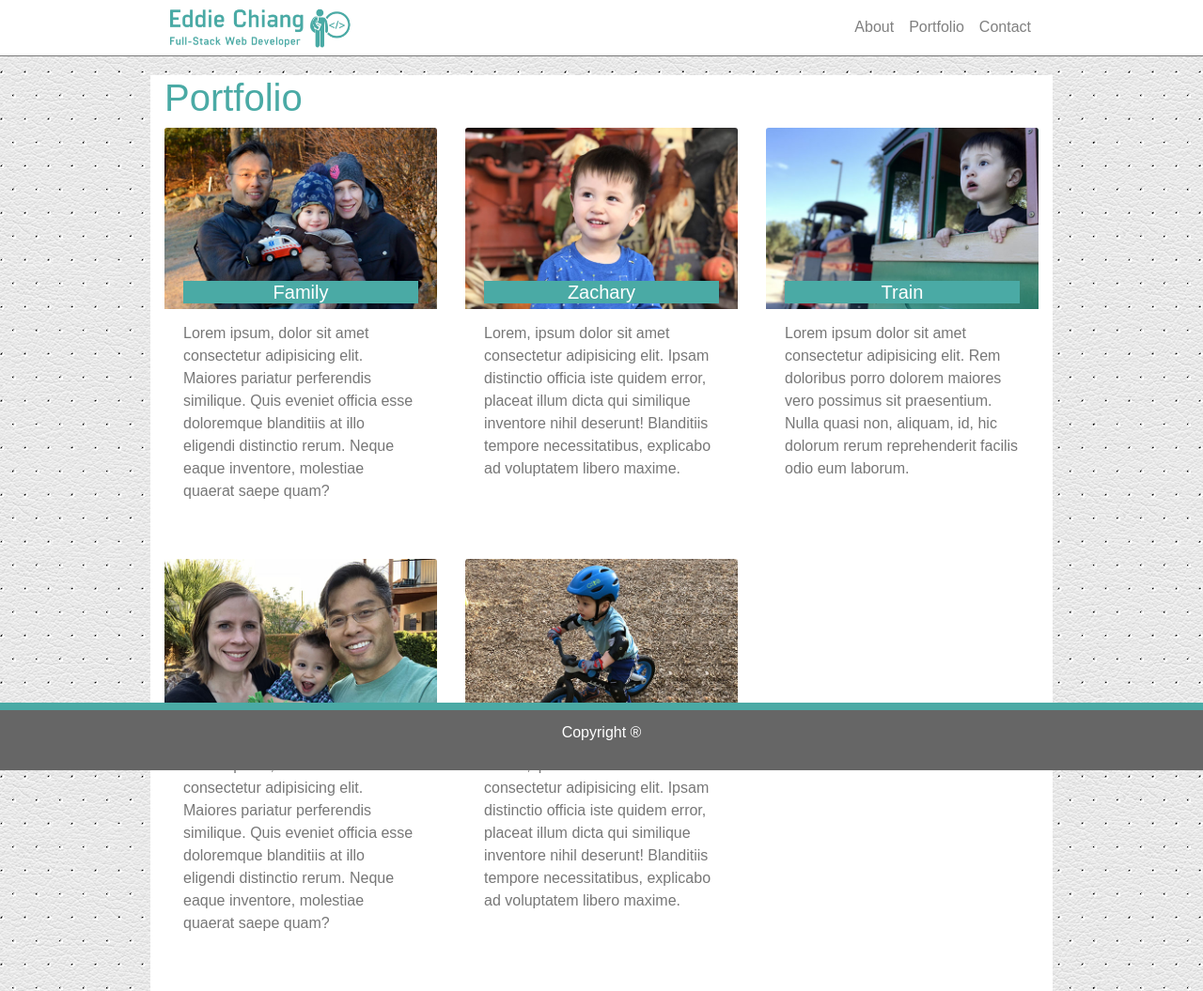
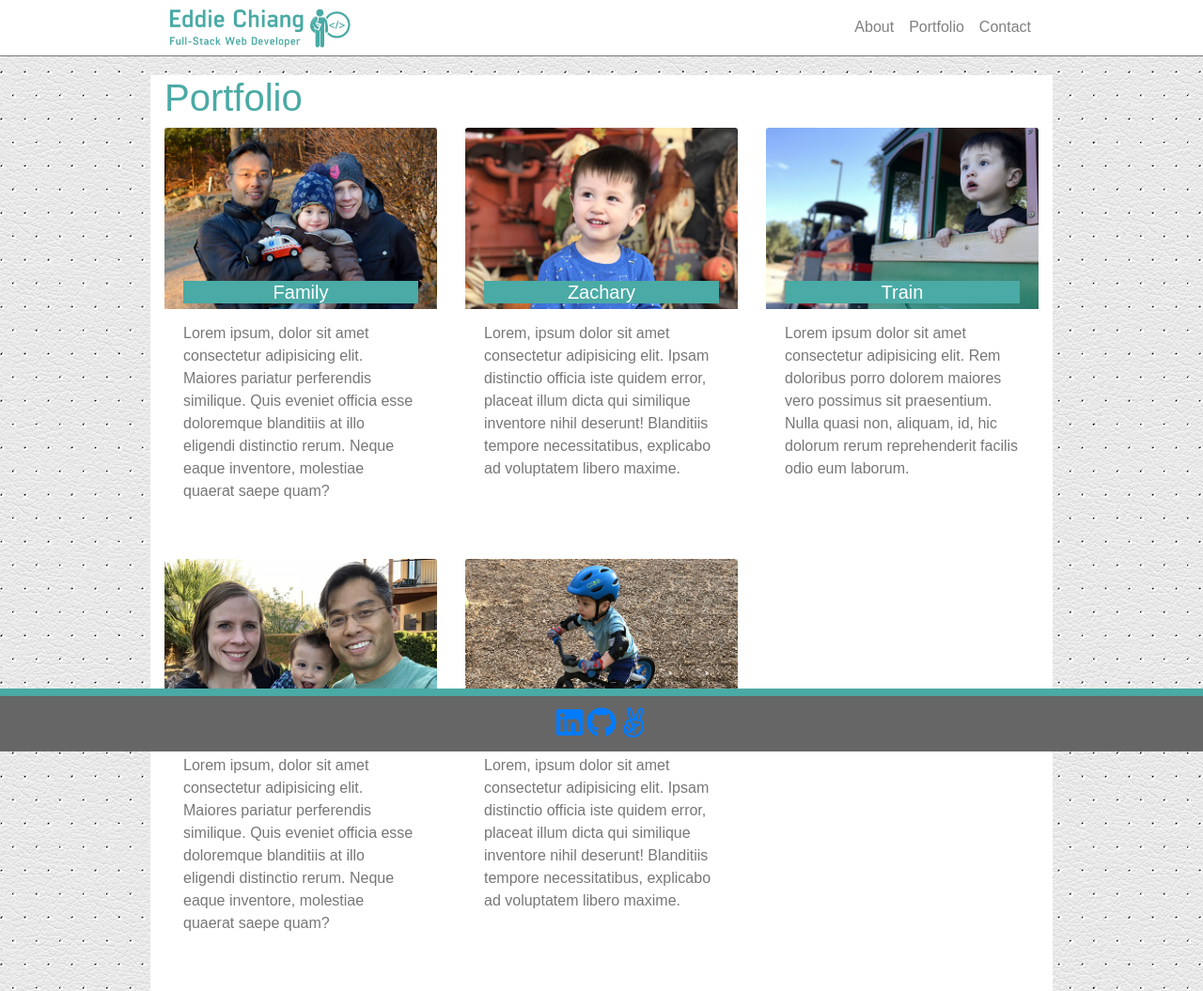
Before and after one commit to echiang73/Bootstrap-Portfolio, a plain HTML site: page portfolio.html in a window 1280 px wide. Shown: the whole page at 94% size. Drawn offline with nearby package versions, Linux system fonts and the light colour scheme.

Commit message:
added fontawesome to footer

```diff
--- a/portfolio.html
+++ b/portfolio.html
@@ -7,6 +7,7 @@
   <link rel="shortcut icon" type="image/jpg" href="assets/images/Eddie.jpg" />
   <link rel="stylesheet" href="https://stackpath.bootstrapcdn.com/bootstrap/4.2.1/css/bootstrap.min.css" integrity="sha384-GJzZqFGwb1QTTN6wy59ffF1BuGJpLSa9DkKMp0DgiMDm4iYMj70gZWKYbI706tWS"
     crossorigin="anonymous">
+  <link rel="stylesheet" href="https://use.fontawesome.com/releases/v5.7.1/css/all.css" integrity="sha384-fnmOCqbTlWIlj8LyTjo7mOUStjsKC4pOpQbqyi7RrhN7udi9RwhKkMHpvLbHG9Sr" crossorigin="anonymous">
   <link rel="stylesheet" type="text/css" href="assets/css/style.css" />
 </head>
 
@@ -112,11 +113,15 @@
     </div>
 
 
-    <div class="card-footer text-muted fixed-bottom" style="margin-bottom: -20px">
-      <div id="footer">
-        <p>Copyright &circledR;</p>
+    <div class="card-footer text-muted fixed-bottom" style="margin-bottom: 0px">
+        <div id="footer">
+          <span style="color: #4aaaa5">
+            <a class=link href="https://www.linkedin.com/in/eddie-t-chiang"><i class="fab fa-linkedin fa-2x "></i></a>
+            <a class=link href="https://github.com/echiang73"><i class="fab fa-github fa-2x"></i></a>
+            <a class=link href="https://angel.co/eddie-chiang"><i class="fab fa-angellist fa-2x"></i></a>
+          </span>
+        </div>
       </div>
-    </div>
 
     <script src="https://code.jquery.com/jquery-3.3.1.slim.min.js" integrity="sha384-q8i/X+965DzO0rT7abK41JStQIAqVgRVzpbzo5smXKp4YfRvH+8abtTE1Pi6jizo"
     crossorigin="anonymous"></script>
```
Also changed, not shown: contact.html (+7 -2 lines), index.html (+9 -4 lines).
